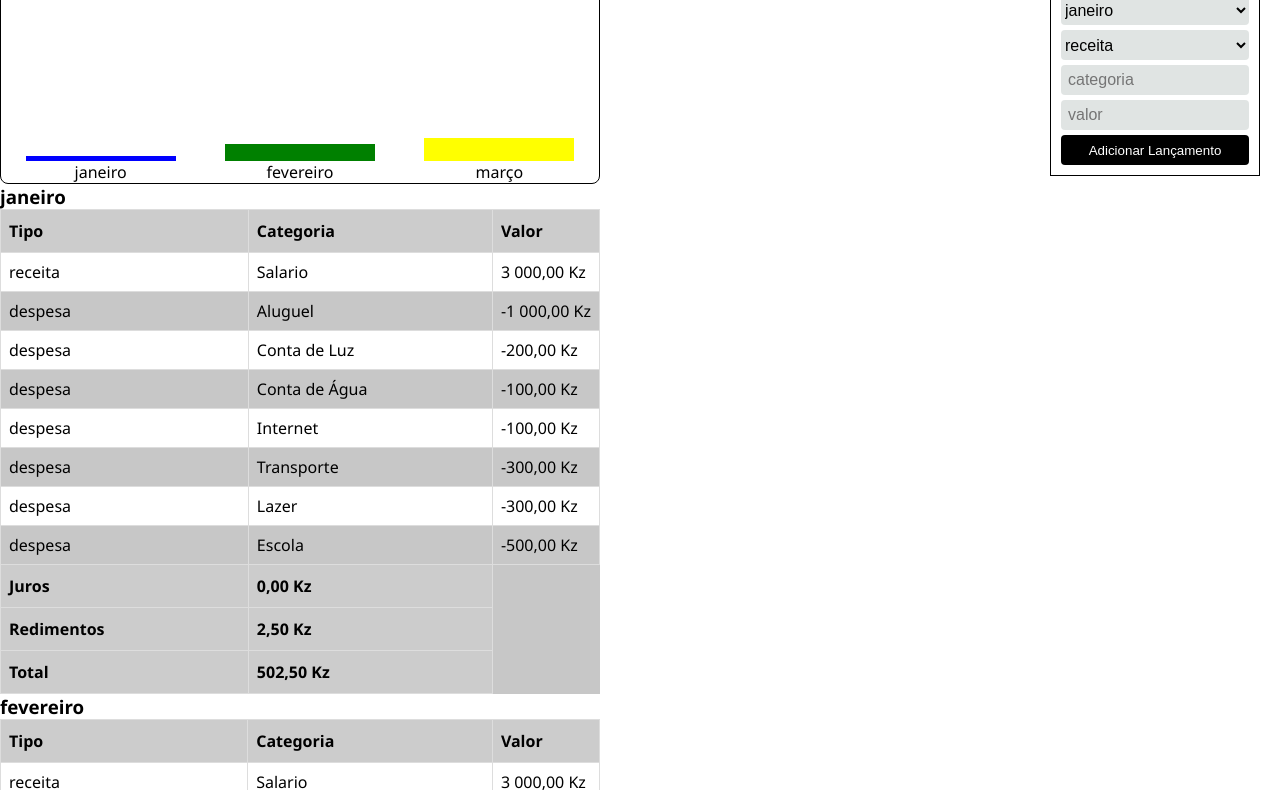
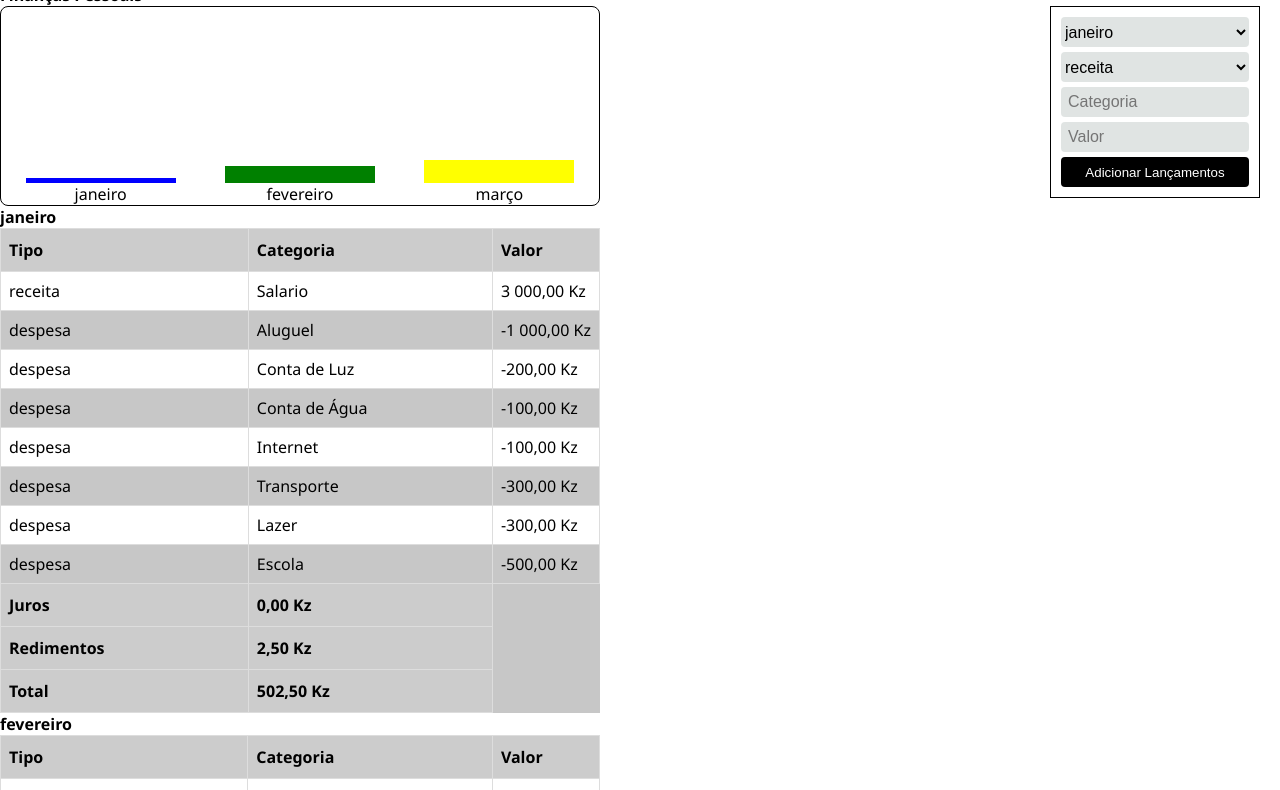
Before and after one commit to franciscojoaopedro/aprenderProgramar, a plain HTML site: page index.html in a window 1280 px wide. Shown: the part 59-849 px from the top of the page. Drawn offline with Linux system fonts and the light colour scheme.

Commit message:
add new class

```diff
--- a/finance.js
+++ b/finance.js
@@ -1,9 +1,5 @@
 const app=document.querySelector('#app');
-const btnLancamento=document.querySelector('#btn-lancamento');
-const valor=document.querySelector('#valor');
-const categoria=document.querySelector('#categoria');
-const tipo=document.querySelector('#tipo');
-const mes=document.querySelector('#mes');
+
 
 // Dados de Janeiro
 const lancamentoJaneiro=[
@@ -53,38 +49,58 @@ janeiro.adicionarLancamento(new Lancamento("Escola","despesa",500))
 fevereiro.adicionarLancamento(new Lancamento("Escola","despesa",400))
 marco.adicionarLancamento(new Lancamento("Escola","despesa",500))
 ano.calcularSaldo();
-console.log(ano.meses)
 
+const adicionarLancamento=()=>{
 
-const addElement=(parent,elementType,text)=>{
-    const element=document.createElement(elementType);
-    if(text !=="" && text !== undefined && text !==null && text !== 0){
-        element.innerText=text
-    }
-    parent.appendChild(element);
+const valor=document.querySelector('#valor');
+const categoria=document.querySelector('#categoria');
+const tipo=document.querySelector('#tipo');
+const mes=document.querySelector('#mes');
+    ano.adicionarLancamento(mes.value,new Lancamento(categoria.value,tipo.value,parseFloat(valor.value)))
+    ano.calcularSaldo()
+    renderizar()
+    apagarInputsValue();
 }
-
-
-
 
 const renderizar=()=>{
     if(app.firstChild){
         app.firstChild.remove();
     }
 
-    const painel=document.createElement('div');
+    const painel=new Div();
+    const titulo=new h4('Finanças Pessoais')
+    painel.adicionarElementFilho(titulo.element);
+    const form=new Div("form-lancamento");
+    const mesSelect=new Select("mes");
+    for(const mes of ano.meses){
+        mesSelect.addOption(mes.nome)
+    }
+    const tipoSelect=new Select("tipo");
+    tipoSelect.addOption('receita');
+    tipoSelect.addOption('despesa');
+    const valorInputNumber=new Input("valor","number","Valor");
+    const categoriaInputText=new Input("categoria","text","Categoria");
+    const adicionarButton= new Button("btn-lancamento","Adicionar Lançamentos");
+    adicionarButton.addListener(()=>{
+        adicionarLancamento()
+    })
 
+    form.adicionarElementFilho(mesSelect.element);
+    form.adicionarElementFilho(tipoSelect.element);
+    form.adicionarElementFilho(categoriaInputText.element);
+    form.adicionarElementFilho(valorInputNumber.element);
+    form.adicionarElementFilho(adicionarButton.element);
+    painel.adicionarElementFilho(form.element)
     const grafico=new Grafico()
 
     for (const mes of ano.meses){
         grafico.adicionarColuna(mes.totalizador.saldo,mes.nome);
     }
-    painel.appendChild(grafico.element)
-
-
+    painel.adicionarElementFilho(grafico.element)
 
     for(const mes of ano.meses){
-        addElement(painel,"h3",mes.nome)
+        const nomeDoMes=new h4(mes.nome);
+        painel.adicionarElementFilho(nomeDoMes.element)
         const tabelaLancamentos= new Tabela('tabela-lancamentos');
         tabelaLancamentos.addRow("th",["Tipo","Categoria","Valor"])
         for(const lancamento of mes.lancamentos){
@@ -94,49 +110,9 @@ const renderizar=()=>{
         tabelaLancamentos.addRow("th",["Juros",formatarDinheiro(mes.totalizador.juros)])
         tabelaLancamentos.addRow("th",["Redimentos",formatarDinheiro(mes.totalizador.rendimento)])
         tabelaLancamentos.addRow("th",["Total",formatarDinheiro(mes.totalizador.saldo)]);
-        painel.appendChild(tabelaLancamentos.element);
+        painel.adicionarElementFilho(tabelaLancamentos.element);
     }
-    app.appendChild(painel)
+    app.appendChild(painel.element)
 }
 
 renderizar();
-const apagarInputsValue=()=>{
-    mes.value=ano.meses[0].nome;
-    tipo.value="receita";
-    valor.value="";
-    categoria.value="";
-}
-const adicionarLancamento=()=>{
-
-
-    ano.adicionarLancamento(mes.value,new Lancamento(categoria.value,tipo.value,parseFloat(valor.value)))
-    ano.calcularSaldo()
-    renderizar()
-    apagarInputsValue();
-}
-btnLancamento.addEventListener('click',(event)=>{
-    event.preventDefault();
-    adicionarLancamento()
-
-})
-
-const mesSelceionado=document.querySelector('#mes');
-for(const mes of ano.meses){
-    const option=document.createElement('option');
-    option.text=mes.nome;
-    mesSelceionado.add(option)
-}
-
-
-
-
-
-
-
-
-
-// TESTE IN JS
-console.log("============ TESTE ==============");
-console.log(janeiro.totalizador.saldo===100.5);
-console.log(fevereiro.totalizador.saldo===-494.45);
-console.log(marco.totalizador.saldo===-983.89);
--- a/index.html
+++ b/index.html
@@ -9,46 +9,7 @@
 </head>
 <body>
     <h1>Minhas Finanças</h1>
-    <div id="form-lancamento">
-        <select name="meses" id="mes">
-        </select>
-        <select name="tipo" id="tipo">
-            <option value="receita">receita</option>
-            <option value="despesa">despesa</option>
-        </select>
-        <input  id="categoria" type="text" placeholder="categoria">
-        <input type="number" placeholder="valor" id="valor">
-        <br/>
-        <button id="btn-lancamento">Adicionar Lançamento</button>
 
-    </div>
-    <!-- <div class="grafico">
-        <div class="grafico-coluna">
-            <div class="grafico-coluna-cor">
-
-            </div>
-            <div class="grafuco-coluna-texto">
-                Janeiro
-            </div>
-        </div>
-        <div class="grafico-coluna">
-            <div class="grafico-coluna-cor">
-
-            </div>
-            <div class="grafuco-coluna-texto">
-                Janeiro
-            </div>
-        </div>
-        <div class="grafico-coluna">
-            <div class="grafico-coluna-cor">
-
-            </div>
-            <div class="grafuco-coluna-texto">
-                Janeiro
-            </div>
-        </div>
-        </div>
-    </div> -->
     <div id="app">
     </div>
 
@@ -58,6 +19,11 @@
     <script src="./modules/ano.js" defer></script>
     <script src="./modules/tabela.js" defer></script>
     <script src="./modules/grafico.js" defer></script>
+    <script src="./modules/h4.js" defer></script>
+    <script src="./modules/div.js" defer></script>
+    <script src="./modules/select.js" defer></script>
+    <script src="./modules/input.js" defer></script>
+    <script src="./modules/button.js" defer></script>
    <script  src="./finance.js" defer ></script>
 </body>
 </html>
--- a/modules/ano.js
+++ b/modules/ano.js
@@ -8,7 +8,7 @@ const Ano=class{
 
     adicionarLancamento(nomeDoMes,lancamento){
         for(const mes of this.meses){
-            if(mes.nome=nomeDoMes){
+            if(mes.nome===nomeDoMes){
                 mes.adicionarLancamento(lancamento);
                 break;
             }
--- /dev/null
+++ b/modules/button.js
@@ -0,0 +1,10 @@
+const Button=class{
+    constructor(id,text){
+        this.element=document.createElement('button');
+        this.element.id=id;
+        this.element.innerText=text
+    }
+     addListener(fn){
+        this.element.addEventListener('click',fn)
+    }
+}
--- /dev/null
+++ b/modules/div.js
@@ -0,0 +1,11 @@
+const Div=class{
+    constructor(id,className){
+        this.element=document.createElement('div');
+        this.element.id=id;
+        this.element.className=className;
+    }
+
+    adicionarElementFilho(child){
+        this.element.appendChild(child)
+    }
+}
--- /dev/null
+++ b/modules/h4.js
@@ -0,0 +1,6 @@
+const h4=class{
+    constructor(texto){
+        this.element=document.createElement('h4');
+        this.element.innerText=texto
+    }
+}
--- /dev/null
+++ b/modules/input.js
@@ -0,0 +1,11 @@
+const Input=class{
+    constructor(id,type,placeholder){
+
+        this.element=document.createElement('input');
+        this.element.id=id;
+        this.element.type=type;
+        this.element.placeholder=placeholder;
+    }
+
+
+}
--- /dev/null
+++ b/modules/select.js
@@ -0,0 +1,11 @@
+const Select=class{
+    constructor(id){
+        this.element=document.createElement('select');
+        this.element.id=id
+    }
+    addOption(text){
+        const option=document.createElement('option');
+        option.text=text;
+        this.element.appendChild(option);
+    }
+}
--- a/style.css
+++ b/style.css
@@ -45,6 +45,7 @@ select{
     color: #fff;
     border-radius: 4px;
     border: none;
+    cursor: pointer;
 }
 
 .tabela-lancamentos{
--- a/util/utils.js
+++ b/util/utils.js
@@ -7,3 +7,10 @@ const formatarDinheiro=(valor)=>{
         currency:"AOA",style:"currency"
     }).format(valor)
 }
+
+const apagarInputsValue=()=>{
+    mes.value=ano.meses[0].nome;
+    tipo.value="receita";
+    valor.value="";
+    categoria.value="";
+}
```
Also changed, not shown: modules/tela.js (added, +21 -0 lines).
